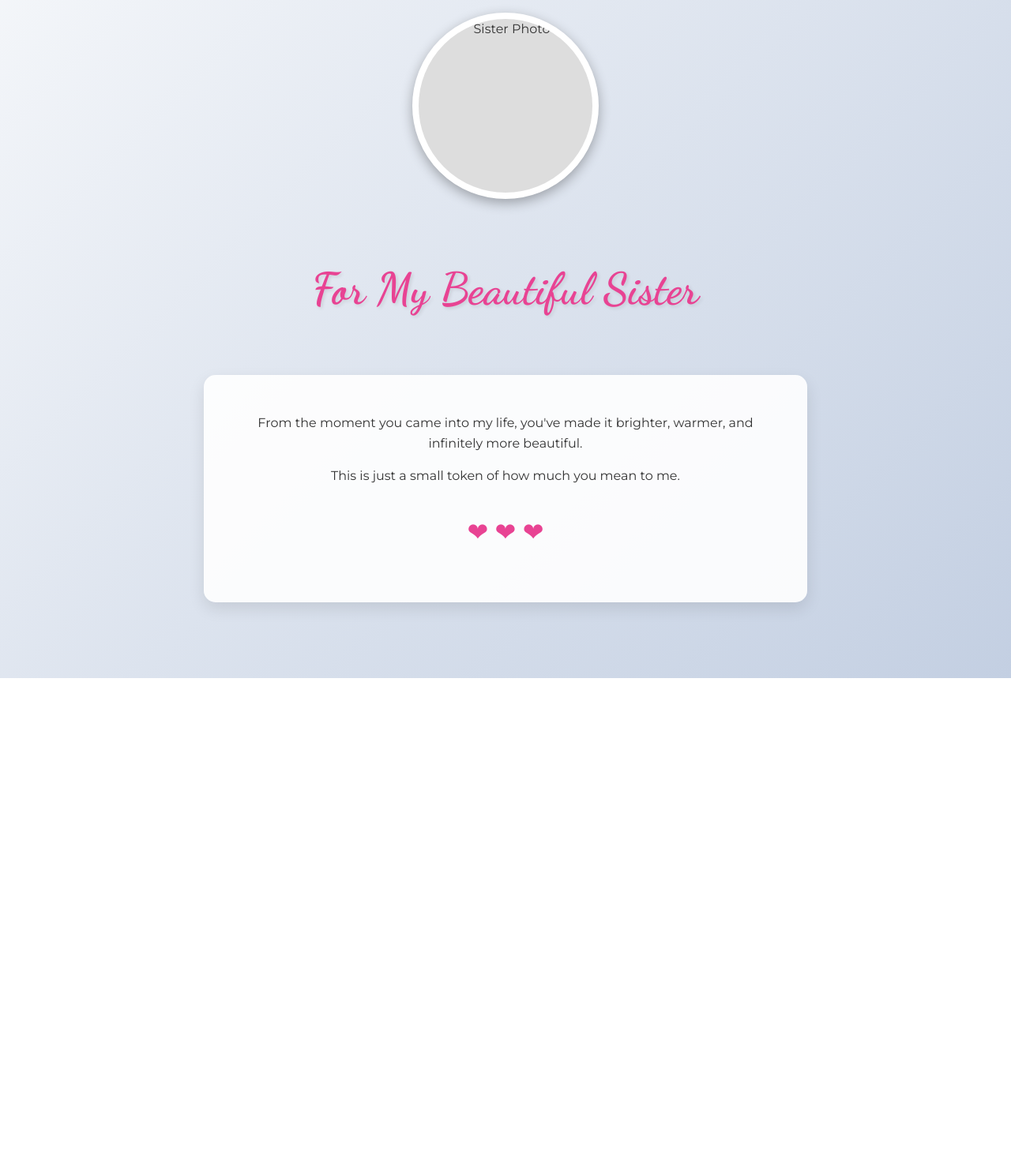
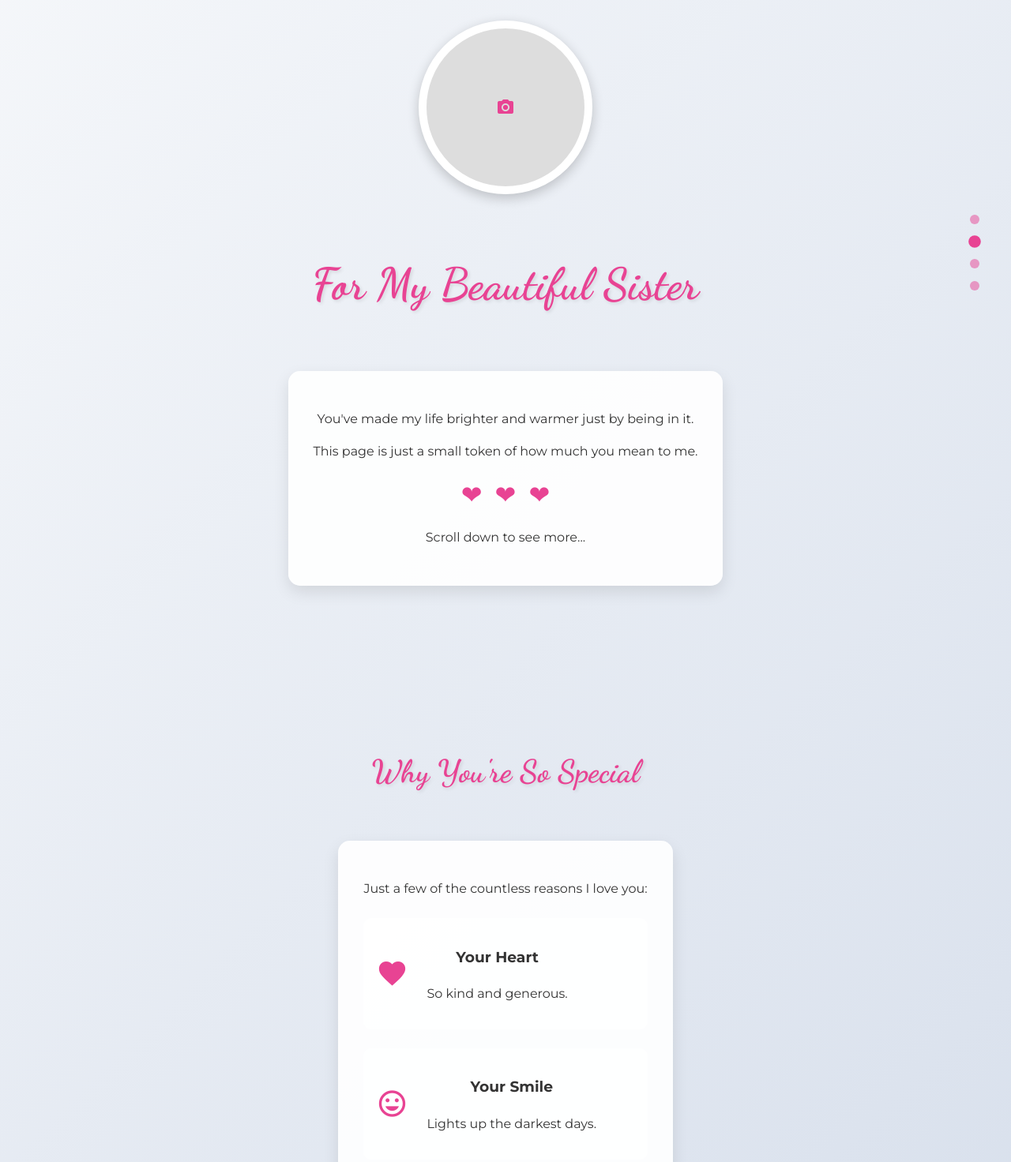
Before and after one commit to Shreeyans1729/Hey-., a plain HTML site: page index.html in a window 1280 px wide. Shown: the part 80-1552 px from the top of the page at 79% size. Before the commit the page ends 939 px from the top, so only its background shows below. Drawn offline with Linux system fonts and the light colour scheme.

Commit message:
Add files via upload

```diff
--- a/index.html
+++ b/index.html
@@ -2,8 +2,8 @@
 <!DOCTYPE html>
 <html lang="en">
 <head>
-  <meta charset="UTF-8" />
-  <meta name="viewport" content="width=device-width, initial-scale=1.0"/>
+  <meta charset="UTF-8">
+  <meta name="viewport" content="width=device-width, initial-scale=1.0">
   <title>For My Amazing Sister</title>
   <link href="https://fonts.googleapis.com/css2?family=Dancing+Script:wght@700&family=Montserrat:wght@400;700&display=swap" rel="stylesheet">
   <link href="https://fonts.googleapis.com/icon?family=Material+Icons" rel="stylesheet">
@@ -15,6 +15,7 @@
       background: linear-gradient(135deg, #f5f7fa 0%, #c3cfe2 100%);
       color: #333;
       line-height: 1.6;
+      scroll-behavior: smooth;
     }
     .page {
       min-height: 100vh;
@@ -27,52 +28,173 @@
       position: relative;
       overflow: hidden;
     }
-    h1 {
+    h1, h2 {
       font-family: 'Dancing Script', cursive;
-      font-size: 3.5rem;
       color: #e84393;
-      margin-bottom: 2rem;
       text-shadow: 2px 2px 4px rgba(0,0,0,0.1);
     }
+    h1 { font-size: 3.5rem; margin-bottom: 2rem; }
+    h2 { font-size: 2.5rem; margin-bottom: 1.5rem; }
+    .heart {
+      color: #e84393;
+      font-size: 2rem;
+      margin: 0 0.5rem;
+      animation: pulse 1.5s infinite;
+    }
+    @keyframes pulse {
+      0% { transform: scale(1); }
+      50% { transform: scale(1.3); }
+      100% { transform: scale(1); }
+    }
+    .poem, .message-box {
+      background: rgba(255,255,255,0.9);
+      border-radius: 15px;
+      box-shadow: 0 8px 20px rgba(0,0,0,0.1);
+      padding: 2rem;
+      max-width: 700px;
+      margin: 2rem auto;
+    }
+    .memory {
+      display: flex;
+      align-items: center;
+      margin: 1.5rem 0;
+      padding: 1rem;
+      background: rgba(255,255,255,0.7);
+      border-radius: 10px;
+    }
+    .memory-icon {
+      font-size: 2.5rem;
+      color: #e84393;
+      margin-right: 1.5rem;
+    }
+    .nav-dots {
+      position: fixed;
+      right: 2rem;
+      top: 50%;
+      transform: translateY(-50%);
+      display: flex;
+      flex-direction: column;
+    }
+    .dot {
+      width: 12px;
+      height: 12px;
+      background: #e84393;
+      border-radius: 50%;
+      margin: 0.5rem;
+      opacity: 0.5;
+      cursor: pointer;
+      transition: all 0.3s ease;
+    }
+    .dot.active {
+      opacity: 1;
+      transform: scale(1.3);
+    }
     .photo-frame {
-      width: 220px;
-      height: 220px;
-      border: 8px solid white;
+      width: 200px;
+      height: 200px;
+      border: 10px solid white;
       border-radius: 50%;
-      box-shadow: 0 5px 15px rgba(0,0,0,0.3);
+      box-shadow: 0 5px 15px rgba(0,0,0,0.2);
       margin: 2rem auto;
       overflow: hidden;
       background: #ddd;
       display: flex;
       align-items: center;
       justify-content: center;
+      font-size: 3rem;
+      color: #e84393;
     }
-    .photo-frame img {
-      width: 100%;
-      height: 100%;
-      object-fit: cover;
+    .countup {
+      font-size: 3rem;
+      font-weight: bold;
+      color: #e84393;
+      margin: 1rem 0;
     }
-    .message-box {
-      background: rgba(255,255,255,0.9);
-      padding: 2rem;
-      border-radius: 15px;
-      max-width: 700px;
-      margin: 2rem auto;
-      box-shadow: 0 8px 20px rgba(0,0,0,0.1);
+    .quality {
+      display: inline-block;
+      background: #e84393;
+      color: white;
+      padding: 0.5rem 1rem;
+      border-radius: 20px;
+      margin: 0.5rem;
+      font-size: 1.1rem;
     }
   </style>
 </head>
 <body>
-  <div class="page">
-    <div class="photo-frame">
-      <img src="sister_photo.jpg" alt="Sister Photo"/>
-    </div>
-    <h1>For My Beautiful Sister</h1>
-    <div class="message-box">
-      <p>From the moment you came into my life, you've made it brighter, warmer, and infinitely more beautiful.</p>
-      <p>This is just a small token of how much you mean to me.</p>
-      <p style="font-size: 2rem; color: #e84393;">❤ ❤ ❤</p>
-    </div>
+<div class="nav-dots">
+  <div class="dot active" data-page="1"></div>
+  <div class="dot" data-page="2"></div>
+  <div class="dot" data-page="3"></div>
+  <div class="dot" data-page="4"></div>
+</div>
+<div class="page" id="page1">
+  <div class="photo-frame"><span class="material-icons">photo_camera</span></div>
+  <h1>For My Beautiful Sister</h1>
+  <div class="message-box">
+    <p>You've made my life brighter and warmer just by being in it.</p>
+    <p>This page is just a small token of how much you mean to me.</p>
+    <div><span class="heart">❤</span><span class="heart">❤</span><span class="heart">❤</span></div>
+    <p>Scroll down to see more...</p>
   </div>
+</div>
+<div class="page" id="page2">
+  <h2>Why You're So Special</h2>
+  <div class="message-box">
+    <p>Just a few of the countless reasons I love you:</p>
+    <div class="memory"><span class="material-icons memory-icon">favorite</span><div><h3>Your Heart</h3><p>So kind and generous.</p></div></div>
+    <div class="memory"><span class="material-icons memory-icon">mood</span><div><h3>Your Smile</h3><p>Lights up the darkest days.</p></div></div>
+    <div class="memory"><span class="material-icons memory-icon">auto_awesome</span><div><h3>Your Spirit</h3><p>Inspires me every day.</p></div></div>
+    <div class="memory"><span class="material-icons memory-icon">celebration</span><div><h3>Your Laugh</h3><p>So full of joy!</p></div></div>
+  </div>
+</div>
+<div class="page" id="page3">
+  <h2>A Poem For You</h2>
+  <div class="poem">
+    <p>My sister, my friend, my guiding light,</p>
+    <p>Through darkest days and brightest night.</p>
+    <p>Your love's a flame that never dies,</p>
+    <p>A constant star in changing skies.</p><br>
+    <p>Through all the years, through thick and thin,</p>
+    <p>You've been my rock, my next of kin.</p>
+    <p>No bond so strong, no tie so true,</p>
+    <p>As the love I hold, dear sister, for you.</p><br>
+    <p>So take these words, both old and new,</p>
+    <p>A simple truth: I'll always love you.</p>
+  </div>
+  <div><span class="quality">Loving</span><span class="quality">Kind</span><span class="quality">Strong</span><span class="quality">Amazing</span></div>
+</div>
+<div class="page" id="page4">
+  <h2>Forever Grateful</h2>
+  <div class="message-box">
+    <div class="countup">∞</div>
+    <p>That's how much I love you - to infinity and beyond!</p>
+    <p>No matter where life takes us,<br>how much time passes,<br><strong style="color:#e84393;">You'll always be my sister and I'll always love you.</strong></p>
+    <div style="font-size: 3rem; color: #e84393;">❤ ❤ ❤</div>
+  </div>
+</div>
+<script>
+  document.querySelectorAll('.dot').forEach(dot => {
+    dot.addEventListener('click', () => {
+      const pageNumber = dot.getAttribute('data-page');
+      document.querySelector(`#page${pageNumber}`).scrollIntoView({ behavior: 'smooth' });
+      document.querySelectorAll('.dot').forEach(d => d.classList.remove('active'));
+      dot.classList.add('active');
+    });
+  });
+  window.addEventListener('scroll', () => {
+    const pages = document.querySelectorAll('.page');
+    let activePage = 1;
+    pages.forEach((page, index) => {
+      const rect = page.getBoundingClientRect();
+      if (rect.top <= window.innerHeight / 2) {
+        activePage = index + 1;
+      }
+    });
+    document.querySelectorAll('.dot').forEach(dot => {
+      dot.classList.toggle('active', dot.getAttribute('data-page') == activePage);
+    });
+  });
+</script>
 </body>
 </html>
```
